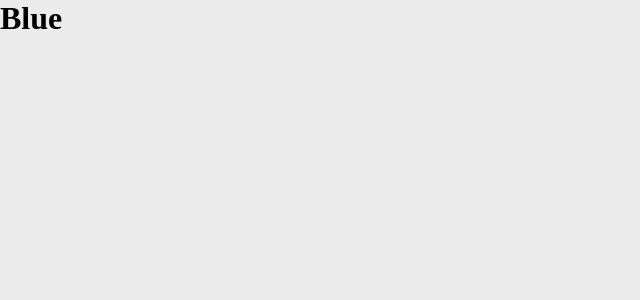
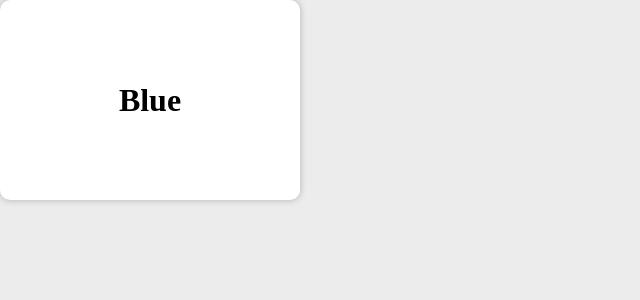
Before and after one commit to Tornike512/Weight-Squirrel-2, a React (Vite) app: page / in a window 1280 px wide. Shown: the top 300 px of the page, without its empty margins (0-640 px from the left). Built offline with nearby package versions, Linux system fonts and the light colour scheme.

Commit message:
Add: Card Design

```diff
--- a/src/Components/Card/Card.scss
+++ b/src/Components/Card/Card.scss
@@ -2,3 +2,16 @@
 @import "/src/Sass/Colors.scss";
 @import "/src/Sass/Mixins.scss";
 @import "/src/Sass/Variables.scss";
+
+.card {
+  width: 300px;
+  height: 200px;
+  display: flex;
+  justify-content: center;
+  align-items: center;
+  padding: 10px;
+  background-color: $primary-card-color;
+  border-radius: $primary-border-radius;
+  box-shadow: $primary-shadow-color;
+  cursor: pointer;
+}
--- a/src/Sass/Colors.scss
+++ b/src/Sass/Colors.scss
@@ -4,3 +4,5 @@ $primary-text-color: #000000;
 $secondary-text-color: #224875;
 
 $prinary-border-color: #224875;
+
+$primary-shadow-color: 0px 0px 7px #00000040;
--- a/src/Sass/Variables.scss
+++ b/src/Sass/Variables.scss
@@ -6,3 +6,5 @@ $font-size-12px: 20px;
 $font-size-12px: 22px;
 $font-size-12px: 24px;
 $font-size-12px: 26px;
+
+$primary-border-radius: 10px;
```
